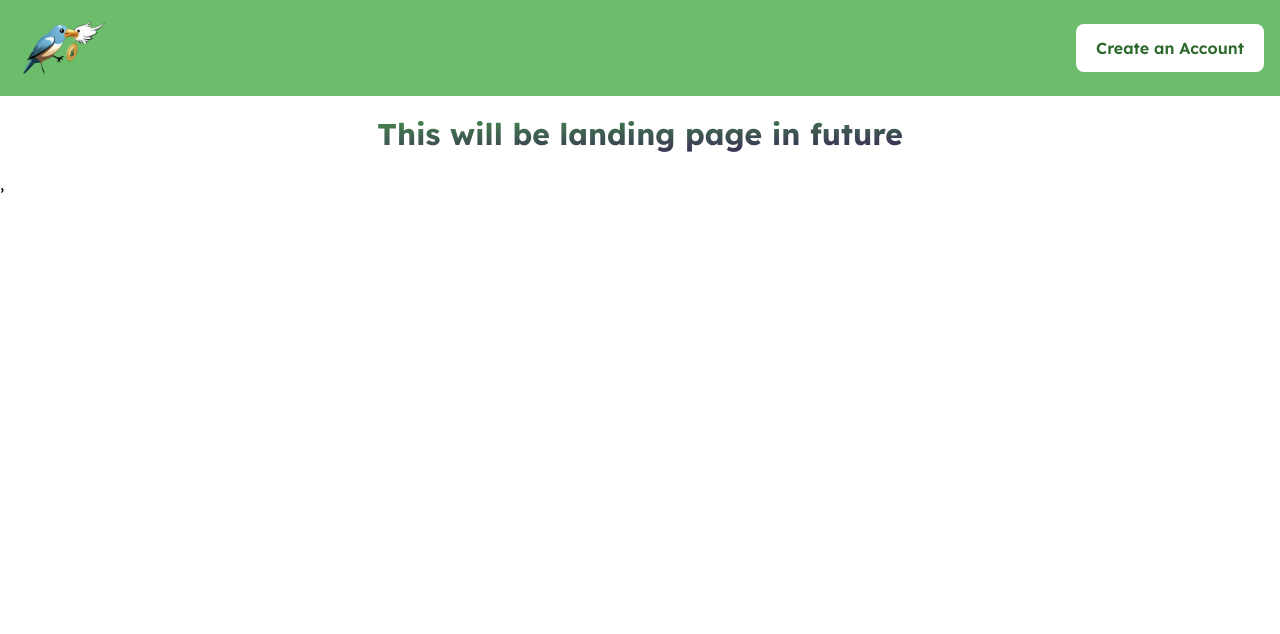
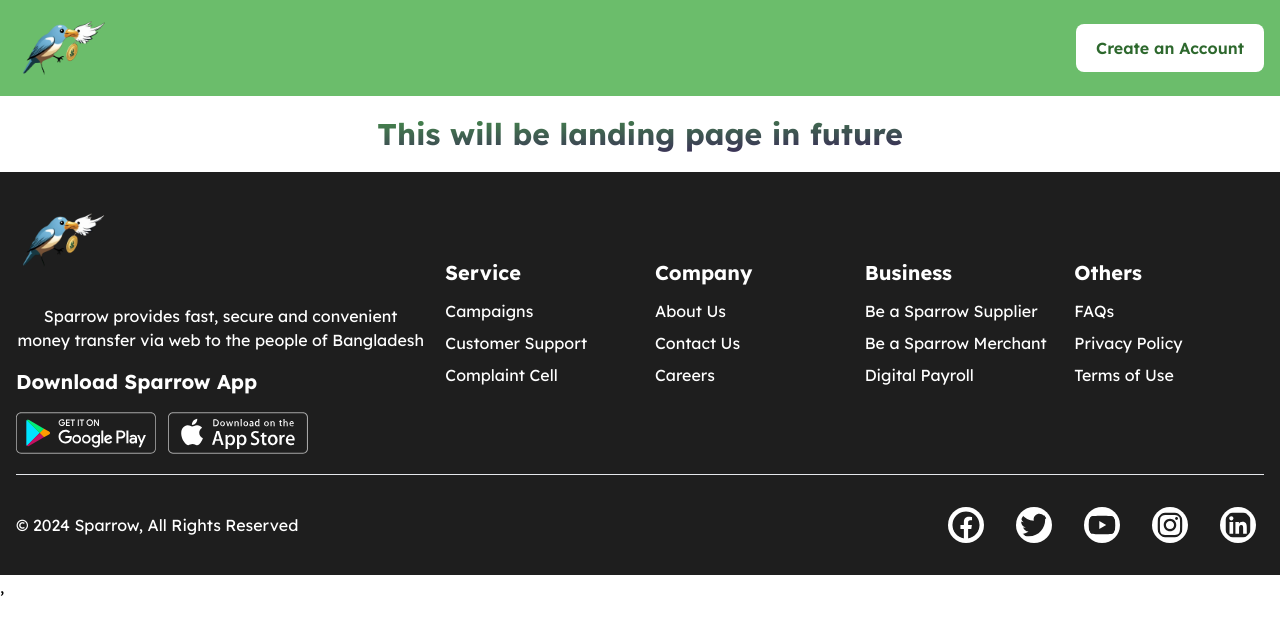
Before and after one commit to tushar-454/sparrow, a React (Vite) app: page /home in a window 1280 px wide. Shown: the top 634 px of the page. Built offline with nearby package versions, Linux system fonts and the light colour scheme.

Commit message:
Add Footer component to Landing page

```diff
--- /dev/null
+++ b/src/Components/Footer/BottomFooter.jsx
@@ -0,0 +1,33 @@
+import {
+  FaFacebook,
+  FaInstagram,
+  FaLinkedin,
+  FaTwitter,
+  FaYoutube,
+} from 'react-icons/fa';
+const BottomFooter = () => {
+  return (
+    <div className='flex flex-col items-center justify-between gap-5 border-t py-8 sm:flex-row'>
+      <p>© 2024 Sparrow, All Rights Reserved </p>
+      <div className='flex items-center justify-center gap-4'>
+        <a href='#'>
+          <FaFacebook className='mx-2 rounded-full bg-white p-1 text-4xl text-[#1E1E1E]' />
+        </a>
+        <a href='#'>
+          <FaTwitter className='mx-2 rounded-full bg-white p-1 text-4xl text-[#1E1E1E]' />
+        </a>
+        <a href='#'>
+          <FaYoutube className='mx-2 rounded-full bg-white p-1 text-4xl text-[#1E1E1E]' />
+        </a>
+        <a href='#'>
+          <FaInstagram className='mx-2 rounded-full bg-white p-1 text-4xl text-[#1E1E1E]' />
+        </a>
+        <a href='#'>
+          <FaLinkedin className='mx-2 rounded-full bg-white p-1 text-4xl text-[#1E1E1E]' />
+        </a>
+      </div>
+    </div>
+  );
+};
+
+export default BottomFooter;
--- /dev/null
+++ b/src/Components/Footer/Footer.jsx
@@ -0,0 +1,38 @@
+import applestore from '../../Assets/applestore.svg';
+import playstore from '../../Assets/playstore.svg';
+import Logo from '../Header/Logo';
+import Container from '../Shared/Container';
+import BottomFooter from './BottomFooter';
+import FooterLinks from './FooterLinks';
+
+const Footer = () => {
+  return (
+    <footer className='bg-[#1E1E1E] text-white'>
+      <Container>
+        <div className='flex flex-col-reverse items-center justify-between gap-5 py-5 md:flex-row'>
+          <div className='flex w-full flex-col items-center space-y-2 md:w-1/2 md:items-start md:space-y-4 lg:w-1/3'>
+            <Logo />
+            <p className='text-center'>
+              Sparrow provides fast, secure and convenient money transfer via
+              web to the people of Bangladesh
+            </p>
+
+            <h2 className='text-xl font-bold'>Download Sparrow App</h2>
+            <div className='flex gap-3'>
+              <a href='#'>
+                <img src={playstore} alt='playstore' />
+              </a>
+              <a href='#'>
+                <img src={applestore} alt='appstore' />
+              </a>
+            </div>
+          </div>
+          <FooterLinks />
+        </div>
+        <BottomFooter />
+      </Container>
+    </footer>
+  );
+};
+
+export default Footer;
--- /dev/null
+++ b/src/Components/Footer/FooterLinks.jsx
@@ -0,0 +1,91 @@
+const links = [
+  {
+    title: 'Service',
+    links: [
+      {
+        name: 'Campaigns',
+        url: '#',
+      },
+      {
+        name: 'Customer Support',
+        url: '#',
+      },
+      {
+        name: 'Complaint Cell',
+        url: '#',
+      },
+    ],
+  },
+  {
+    title: 'Company',
+    links: [
+      {
+        name: 'About Us',
+        url: '#',
+      },
+      {
+        name: 'Contact Us',
+        url: '#',
+      },
+      {
+        name: 'Careers',
+        url: '#',
+      },
+    ],
+  },
+  {
+    title: 'Business',
+    links: [
+      {
+        name: 'Be a Sparrow Supplier',
+        url: '#',
+      },
+      {
+        name: 'Be a Sparrow Merchant',
+        url: '#',
+      },
+      {
+        name: 'Digital Payroll',
+        url: '#',
+      },
+    ],
+  },
+  {
+    title: 'Others',
+    links: [
+      {
+        name: 'FAQs',
+        url: '#',
+      },
+      {
+        name: 'Privacy Policy',
+        url: '#',
+      },
+      {
+        name: 'Terms of Use',
+        url: '#',
+      },
+    ],
+  },
+];
+
+const FooterLinks = () => {
+  return (
+    <div className='grid w-full grid-cols-2 gap-5 text-white md:w-1/2 lg:w-2/3 lg:grid-cols-4'>
+      {links.map((item, index) => (
+        <div key={index}>
+          <h2 className='mb-3 text-xl font-bold'>{item.title}</h2>
+          <ul className='space-y-2'>
+            {item.links.map((link, index) => (
+              <li key={index}>
+                <a href={link.url}>{link.name}</a>
+              </li>
+            ))}
+          </ul>
+        </div>
+      ))}
+    </div>
+  );
+};
+
+export default FooterLinks;
--- a/src/Page/Landing.jsx
+++ b/src/Page/Landing.jsx
@@ -1,3 +1,4 @@
+import Footer from '../Components/Footer/Footer';
 import Container from '../Components/Shared/Container';
 import GradientText from '../Components/Shared/GradientText';
 
@@ -7,6 +8,7 @@
       <Container>
         <GradientText>This will be landing page in future</GradientText>
       </Container>
+      <Footer />
     </main>
   );
 };
```
Also changed, not shown: src/Assets/applestore.svg (added), src/Assets/playstore.svg (added).
